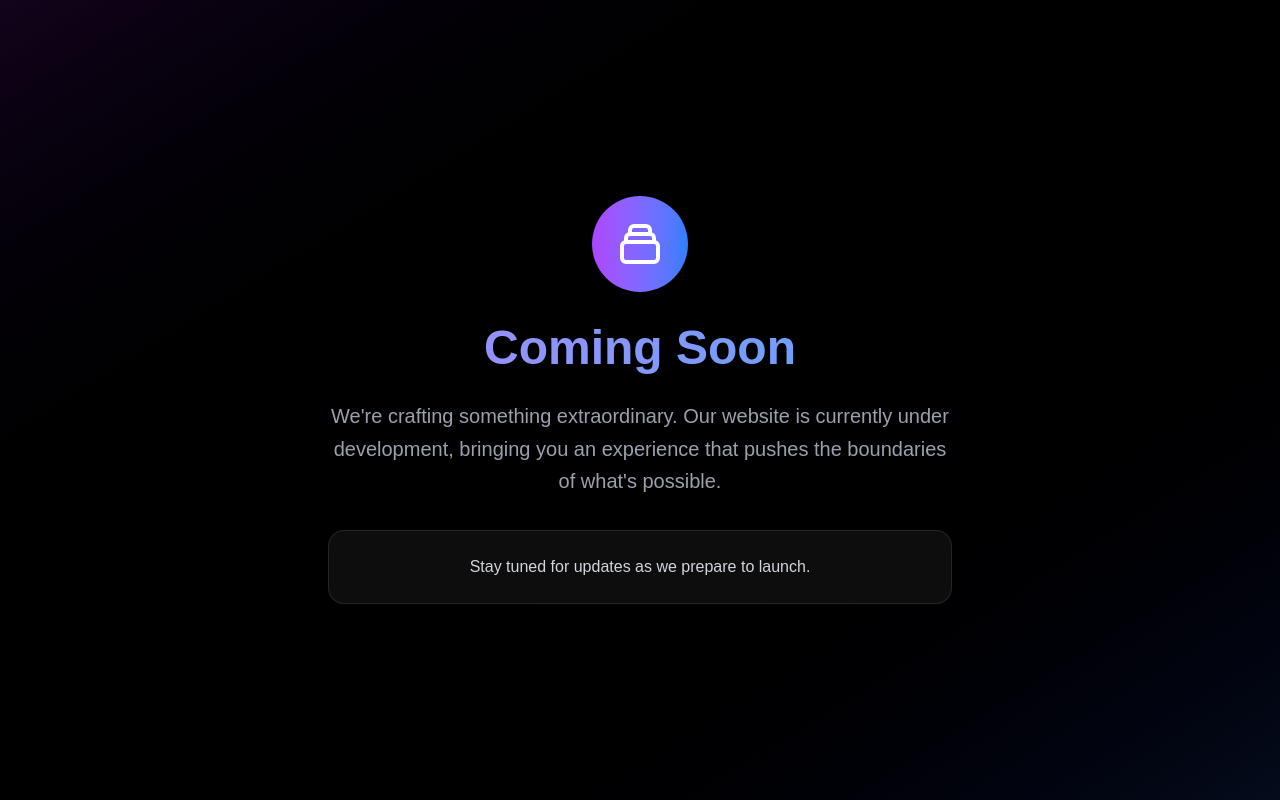
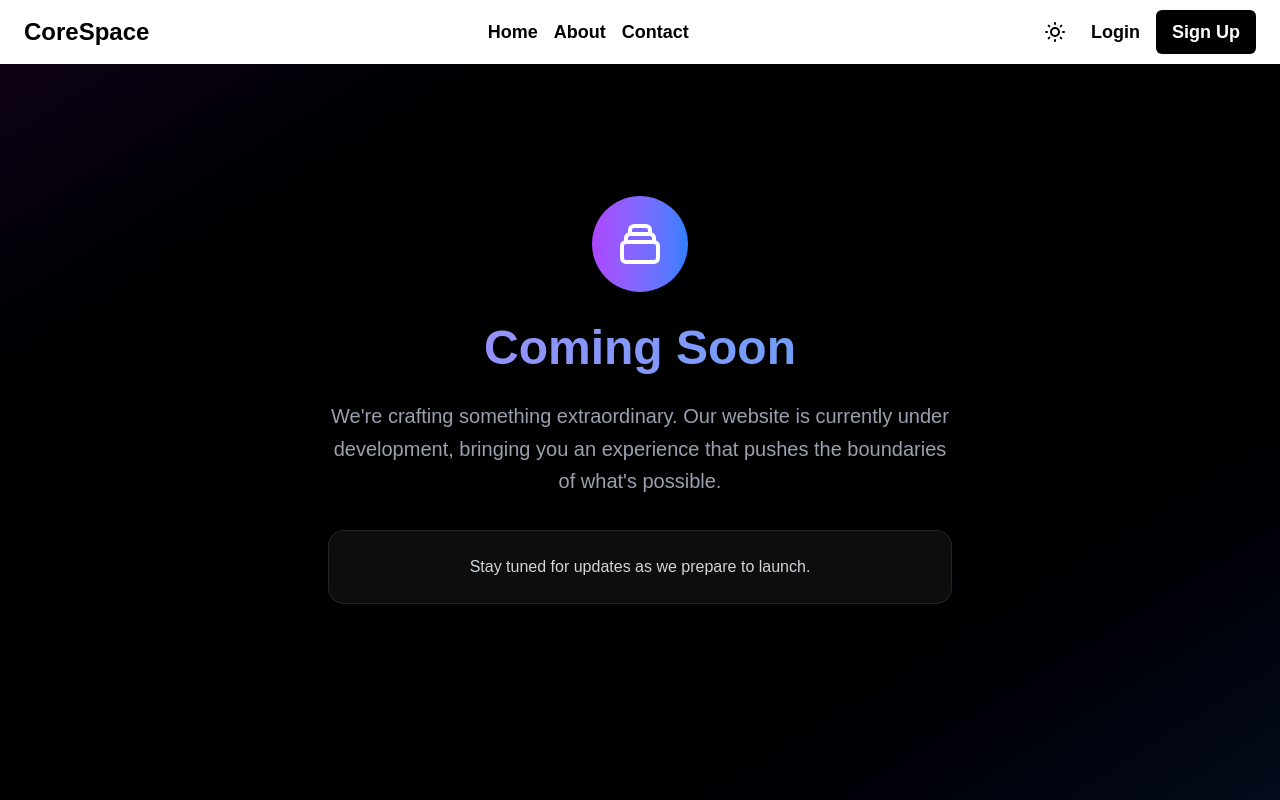
Before and after one commit to AsP3X/corespace, a Next.js app: page / in a window 1280 px wide. Built offline with nearby package versions, Linux system fonts and the light colour scheme.

Commit message:
TASK: added draft navigation bar

```diff
--- /dev/null
+++ b/src/app/components/NavigationBar.tsx
@@ -0,0 +1,27 @@
+'use client';
+
+import { motion } from 'framer-motion';
+
+export default function NavigationBar() {
+    return (
+        <div className='fixed top-0 left-0 bg-white w-full h-16 flex items-center z-50'>
+            <span className='text-black text-2xl font-bold ml-6'>CoreSpace</span>
+            <div className='flex items-center justify-center flex-grow'>
+                <button className='text-black text-lg font-bold mr-4'>Home</button>
+                <button className='text-black text-lg font-bold mr-4'>About</button>
+                <button className='text-black text-lg font-bold mr-4'>Contact</button>
+            </div>
+            <div className='mr-6'>
+                <button className='text-black text-lg font-bold flex items-center'>
+                    <svg xmlns="http://www.w3.org/2000/svg" className="h-6 w-6" fill="none" viewBox="0 0 24 24" stroke="currentColor">
+                        <path strokeLinecap="round" strokeLinejoin="round" strokeWidth={2} d="M12 3v1m0 16v1m9-9h-1M4 12H3m15.364 6.364l-.707-.707M6.343 6.343l-.707-.707m12.728 0l-.707.707M6.343 17.657l-.707.707M16 12a4 4 0 11-8 0 4 4 0 018 0z" />
+                    </svg>
+                </button>
+            </div>
+            <div className='ml-auto mr-6'>
+                <button className='text-black text-lg font-bold mr-4'>Login</button>
+                <button className='text-white text-lg font-bold bg-black px-4 py-2 rounded-md'>Sign Up</button>
+            </div>
+        </div>
+    );
+}
--- a/src/app/page.tsx
+++ b/src/app/page.tsx
@@ -1,5 +1,13 @@
 import UnderDevelopment from './components/UnderDevelopment';
+import NavigationBar from './components/NavigationBar';
 
 export default function Home() {
-  return <UnderDevelopment />;
+  return (
+    <div className="flex flex-col min-h-screen">
+      <NavigationBar />
+      <main className="flex-grow">
+        <UnderDevelopment />
+      </main>
+    </div>
+  );
 }
```
